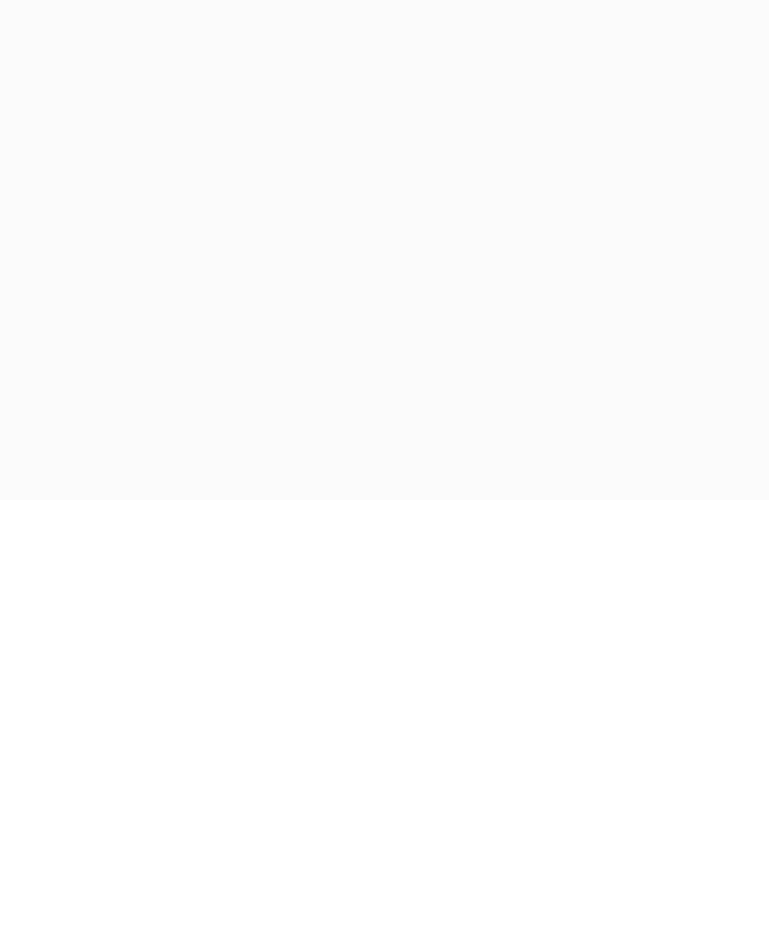
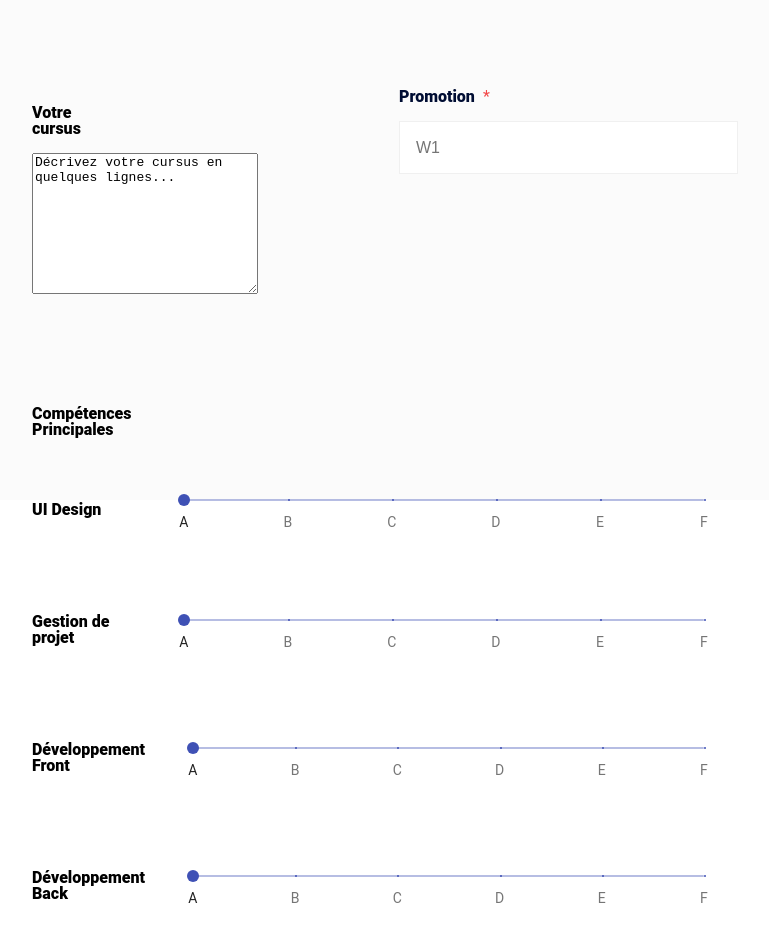
Before and after one commit to fedre30/react-challenge-191026, a React (Create React App) app in the folder Client/: page /profile in a window 1280 px wide. Shown: the part 300-1242 px from the top of the page, without its empty margins (272-1041 px from the left). Before the commit the page ends 800 px from the top, so only its background shows below. Built offline with nearby package versions, Linux system fonts and the light colour scheme.

Commit message:
Profile page implemented

```diff
--- a/Client/package.json
+++ b/Client/package.json
@@ -3,6 +3,7 @@
   "version": "0.1.0",
   "private": true,
   "dependencies": {
+    "@material-ui/core": "^4.7.1",
     "@types/node": "^12.11.7",
     "@types/react": "^16.9.10",
     "@types/react-dom": "^16.9.2",
--- a/Client/src/styles/organisms/form.tsx
+++ b/Client/src/styles/organisms/form.tsx
@@ -1,8 +1,9 @@
-import React from "react";
+import React, { useState } from "react";
 import styled from "styled-components";
-
-import { Input } from "styles/atoms";
-import { space } from "styles/const";
+import TextareaAutosize from "@material-ui/core/TextareaAutosize";
+import { Input, Container } from "styles/atoms";
+import { space, font } from "styles/const";
+import Slider from "@material-ui/core/Slider";
 
 const BasicInformations = styled.div`
   display: flex;
@@ -11,7 +12,62 @@ const BasicInformations = styled.div`
   margin: ${space.md} auto;
 `;
 
-export const Form = () => (
+const InputContainer = styled.div`
+  width: 100%;
+  display: flex;
+  flex-direction: column;
+`;
+
+const Label = styled.h3`
+  width: 20%;
+  font-weight: ${font.weight.bold};
+  margin: 1rem 0;
+`;
+
+const SliderContainer = styled.div`
+  display: flex;
+  justify-content: space-between;
+  align-items: center;
+  width: 100%;
+  margin: 2rem 0;
+`;
+
+export const Form = () => {
+  const [design, setDesign] = useState<number | number[]>(1);
+  const [front, setFront] = useState<number | number[]>(1);
+  const [management, setManagement] = useState<number | number[]>(1);
+  const [back, setBack] = useState<number | number[]>(1);
+
+  const marks = [
+    {
+      value: 1,
+      label: "A"
+    },
+    {
+      value: 2,
+      label: "B"
+    },
+    {
+      value: 3,
+      label: "C"
+    },
+    {
+      value: 4,
+      label: "D"
+    },
+    {
+      value: 5,
+      label: "E"
+    },
+    {
+      value: 6,
+      label: "F"
+    }
+  ];
+
+  return (
+    <>
+      <Container>
         <BasicInformations>
           <Input label="Nom" placeholder="exemple : Te" required />
           <Input label="Prénom" placeholder="exemple : Marie" required />
@@ -22,4 +78,86 @@ export const Form = () => (
             type="email"
           />
         </BasicInformations>
+        <BasicInformations>
+          <InputContainer>
+            <Label>Votre cursus</Label>
+            <TextareaAutosize
+              style={{ width: "60%" }}
+              rows={9}
+              rowsMax={9}
+              aria-label="maximum height"
+              placeholder="Maximum 4 rows"
+              defaultValue="Décrivez votre cursus en quelques lignes..."
+            />
+          </InputContainer>
+          <Input label="Promotion" placeholder="W1" required type="text" />
+        </BasicInformations>
+        <BasicInformations>
+          <InputContainer>
+            <Label>Compétences Principales</Label>
+            <SliderContainer>
+              <Label>UI Design</Label>
+              <Slider
+                defaultValue={1}
+                aria-labelledby="discrete-slider"
+                valueLabelDisplay="auto"
+                step={1}
+                max={6}
+                min={1}
+                marks={marks}
+                style={{ marginLeft: "3rem" }}
+                onChangeCommitted={(_, value) => setDesign(value)}
+                value={design}
+              />
+            </SliderContainer>
+            <SliderContainer>
+              <Label>Gestion de projet</Label>
+              <Slider
+                defaultValue={1}
+                aria-labelledby="discrete-slider"
+                valueLabelDisplay="auto"
+                step={1}
+                max={6}
+                min={1}
+                marks={marks}
+                style={{ marginLeft: "3rem" }}
+                onChangeCommitted={(_, value) => setManagement(value)}
+                value={management}
+              />
+            </SliderContainer>
+            <SliderContainer>
+              <Label>Développement Front</Label>
+              <Slider
+                defaultValue={1}
+                aria-labelledby="discrete-slider"
+                valueLabelDisplay="auto"
+                step={1}
+                max={6}
+                min={1}
+                marks={marks}
+                style={{ marginLeft: "3rem" }}
+                onChangeCommitted={(_, value) => setFront(value)}
+                value={front}
+              />
+            </SliderContainer>
+            <SliderContainer>
+              <Label>Développement Back</Label>
+              <Slider
+                defaultValue={1}
+                aria-labelledby="discrete-slider"
+                valueLabelDisplay="auto"
+                step={1}
+                max={6}
+                min={1}
+                marks={marks}
+                style={{ marginLeft: "3rem" }}
+                onChangeCommitted={(_, value) => setBack(value)}
+                value={back}
+              />
+            </SliderContainer>
+          </InputContainer>
+        </BasicInformations>
+      </Container>
+    </>
   );
+};
```
Also changed, not shown: 1 other file (tests, documents, lock files or other folders). Lines whose indentation alone changed are shown as unchanged.
